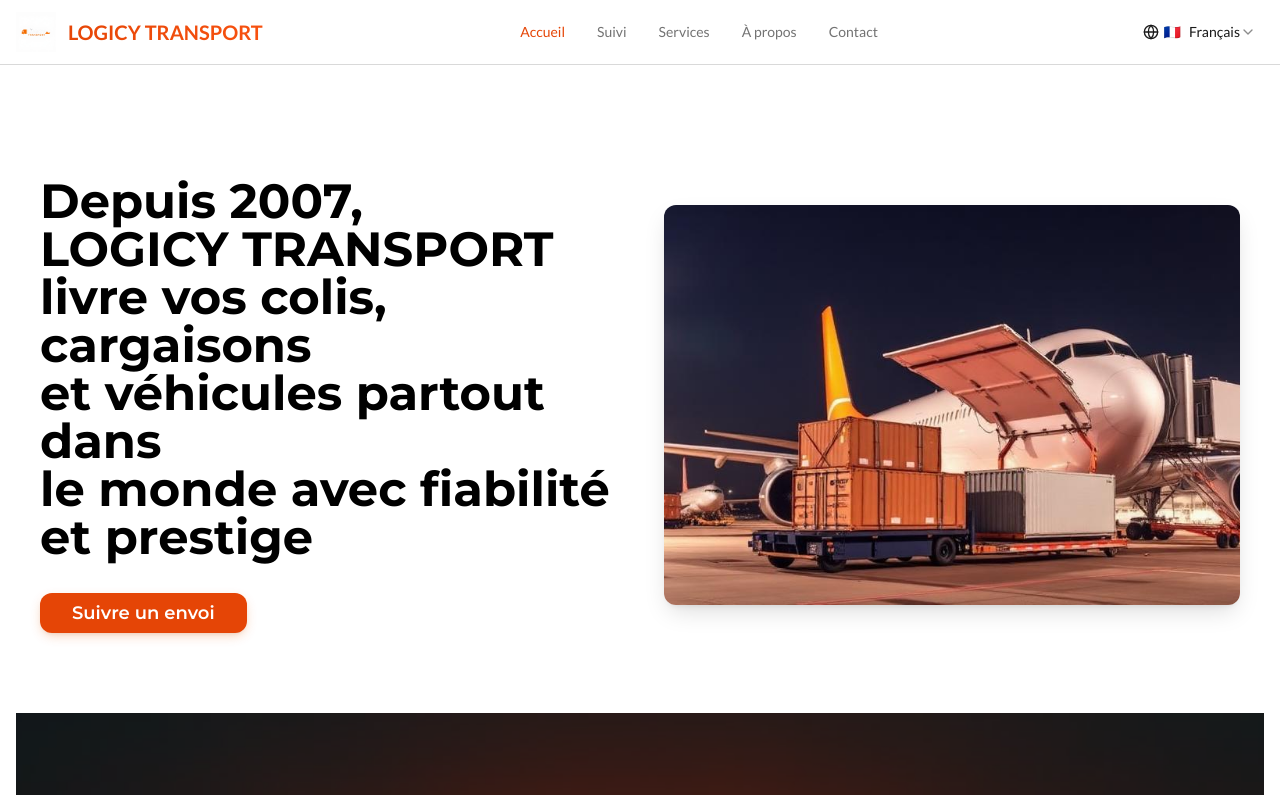
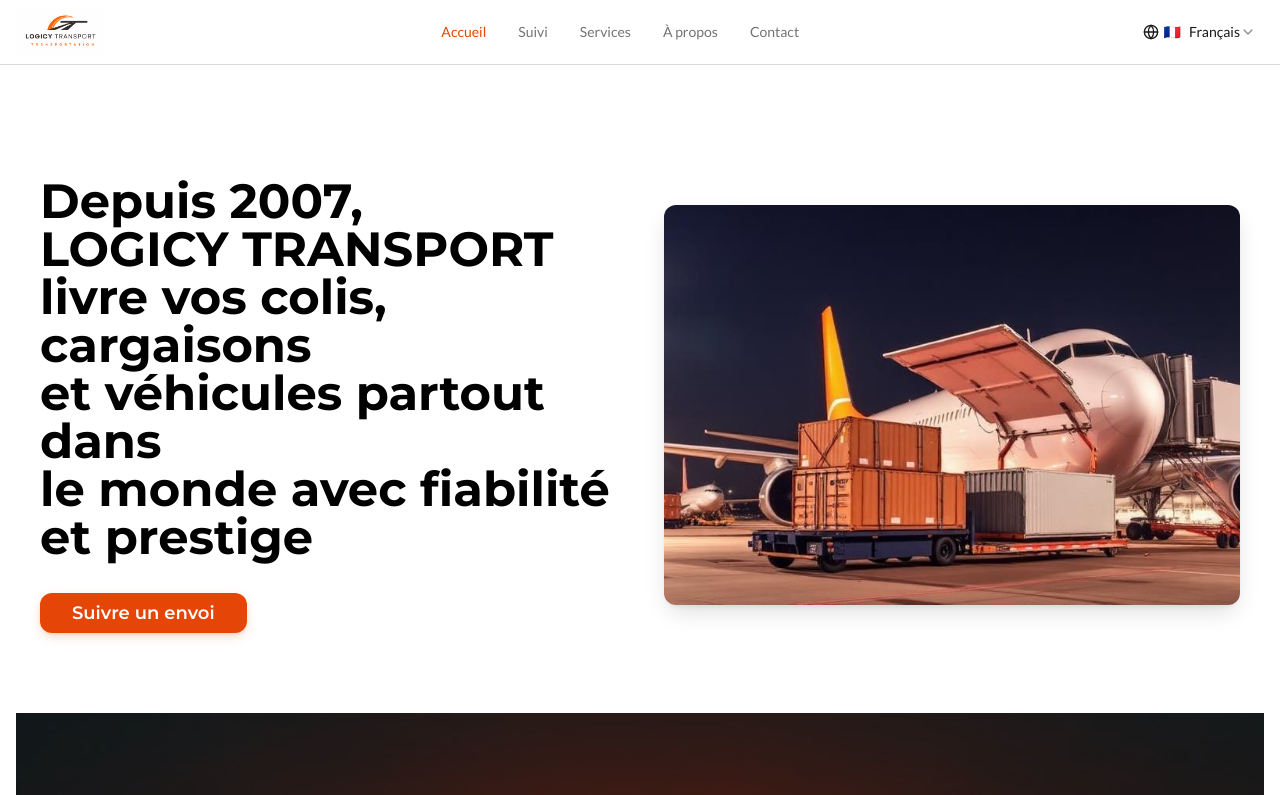
Before and after one commit to lolo2020s/logicylogistics-tracking, a React (Vite) app: page / in a window 1280 px wide. Shown: the top 795 px of the page. Built offline with nearby package versions, Linux system fonts and the light colour scheme.

Commit message:
Fix logo not changing
The logo was not updated on the website. This commit ensures the logo is correctly displayed in the header.

```diff
--- a/src/components/Header.tsx
+++ b/src/components/Header.tsx
@@ -10,7 +10,8 @@ import {
 import { Menu, X, Globe } from 'lucide-react';
 import { useLanguage } from '@/hooks/useLanguage';
 import { Language } from '@/types/translations';
-import logicyLogo from '@/assets/logicy-logo.png';
+// Logo URL direct
+const logicyLogo = '/lovable-uploads/bf7b75bd-bbc4-4ea9-8372-c927a61de59b.png';
 
 interface HeaderProps {
   currentPage: string;
@@ -43,10 +44,7 @@ export function Header({ currentPage, onNavigate }: HeaderProps) {
         <div className="flex items-center justify-between h-16">
           {/* Logo */}
           <div className="flex items-center space-x-3 cursor-pointer" onClick={() => onNavigate('home')}>
-            <img src={logicyLogo} alt="LOGICY TRANSPORT" className="h-10 w-10" />
-            <div className="font-bold text-xl bg-gradient-primary bg-clip-text text-transparent">
-              LOGICY TRANSPORT
-            </div>
+            <img src={logicyLogo} alt="LOGICY TRANSPORT" className="h-12 w-auto" />
           </div>
 
           {/* Desktop Navigation */}
```
Also changed, not shown: public/lovable-uploads/bf7b75bd-bbc4-4ea9-8372-c927a61de59b.png (added).
